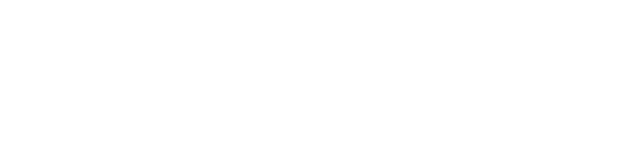
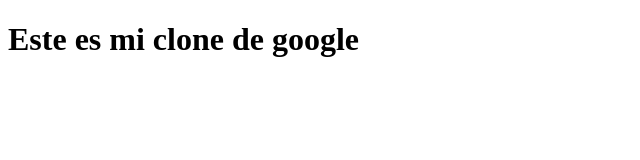
Before and after one commit to ardiladaniel/clone_de_google, a plain HTML site: page index.html in a window 1280 px wide. Shown: the whole page, without its empty margins (0-640 px from the left). Drawn offline with Linux system fonts and the light colour scheme.

Commit message:
Definiendo la estructura inicial de mi proyecto

```diff
--- a/index.html
+++ b/index.html
@@ -6,6 +6,6 @@
     <title>Clone de Google</title>
 </head>
 <body>
-
+    <h1>Este es mi clone de google</h1>
 </body>
 </html>
```
Also changed, not shown: CSS/Main.css (added).
